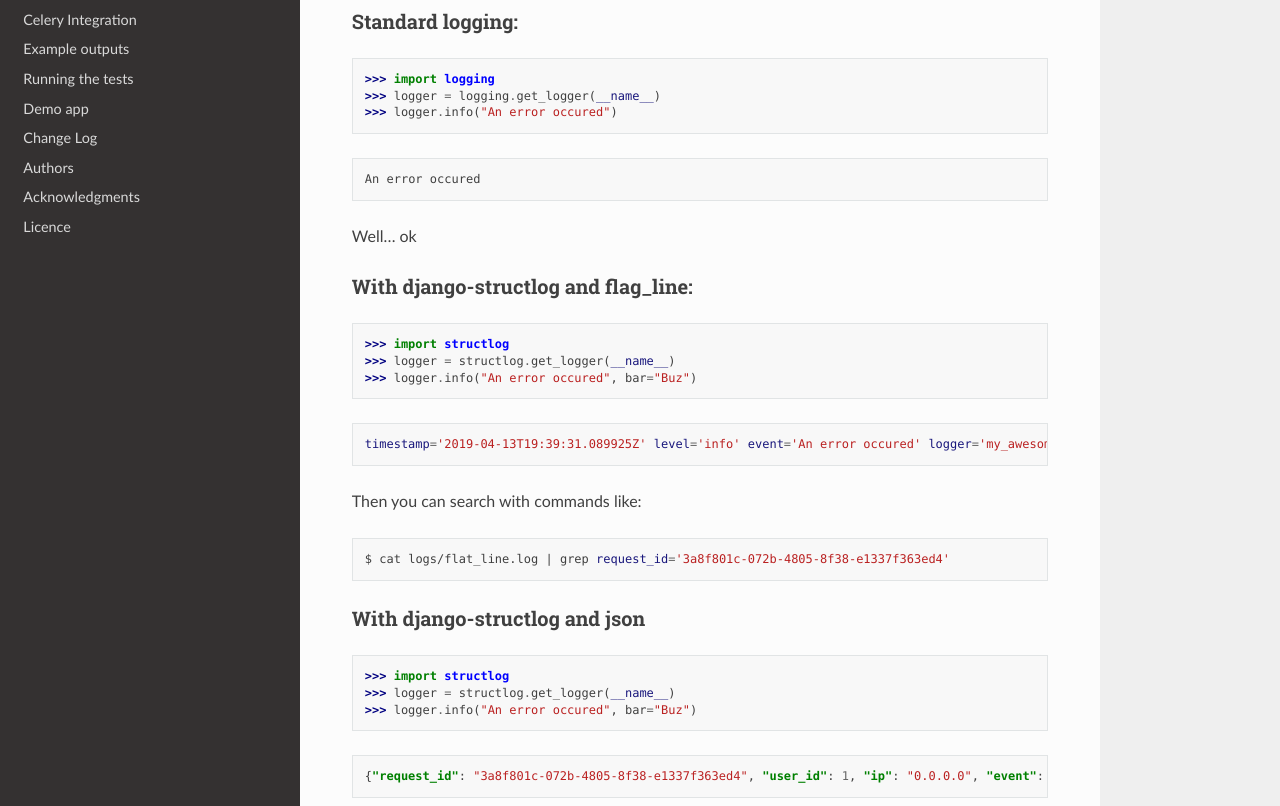
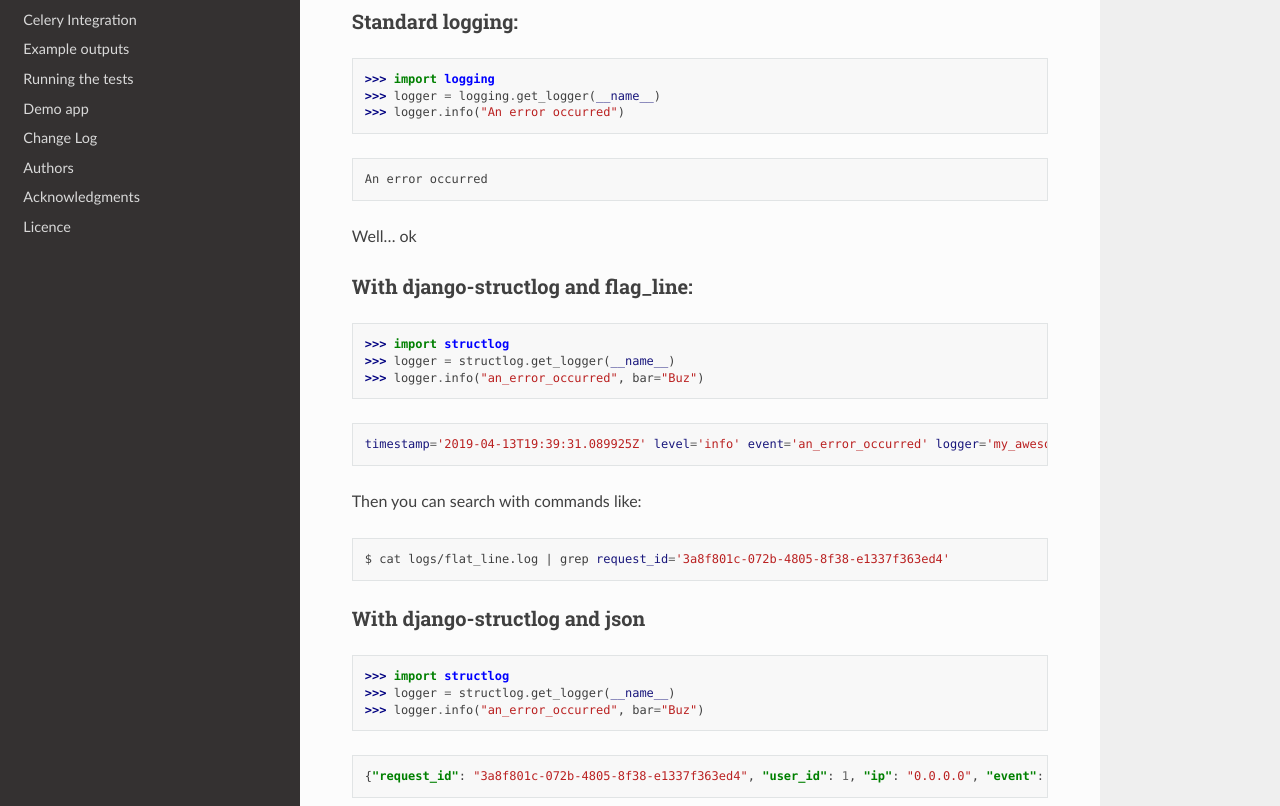
Before and after one commit to jrobichaud/django-structlog, a Sphinx documentation site: the page built from docs/index.rst, in a window 1280 px wide and 1400 px high, scrolled down 221 px. Shown: the part 155-961 px from the top of the window. Built offline with Sphinx 7.4.7 and the Read the Docs theme 2.0.0, drawn with Linux system fonts in a browser that asks for light colours; some of the changed text lies outside the part shown.

```diff
--- a/README.rst
+++ b/README.rst
@@ -47,11 +47,11 @@ Standard logging:
 
    >>> import logging
    >>> logger = logging.get_logger(__name__)
-   >>> logger.info("An error occured")
+   >>> logger.info("An error occurred")
 
 .. code-block:: bash
 
-   An error occured
+   An error occurred
 
 Well... ok
 
@@ -62,11 +62,11 @@ With django-structlog and flag_line:
 
    >>> import structlog
    >>> logger = structlog.get_logger(__name__)
-   >>> logger.info("An error occured", bar="Buz")
+   >>> logger.info("an_error_occurred", bar="Buz")
 
 .. code-block:: bash
 
-   timestamp='2019-04-13T19:39:31.089925Z' level='info' event='An error occured' logger='my_awesome_project.my_awesome_module' request_id='3a8f801c-072b-4805-8f38-e1337f363ed4' user_id=1 ip='0.0.0.0'
+   timestamp='2019-04-13T19:39:31.089925Z' level='info' event='an_error_occurred' logger='my_awesome_project.my_awesome_module' request_id='3a8f801c-072b-4805-8f38-e1337f363ed4' user_id=1 ip='0.0.0.0'
 
 Then you can search with commands like:
 
@@ -81,11 +81,11 @@ With django-structlog and json
 
    >>> import structlog
    >>> logger = structlog.get_logger(__name__)
-   >>> logger.info("An error occured", bar="Buz")
+   >>> logger.info("an_error_occurred", bar="Buz")
 
 .. code-block:: json
 
-   {"request_id": "3a8f801c-072b-4805-8f38-e1337f363ed4", "user_id": 1, "ip": "0.0.0.0", "event": "An error occured", "timestamp": "2019-04-13T19:39:31.089925Z", "logger": "my_awesome_project.my_awesome_module", "level": "info", "bar": "buz"}
+   {"request_id": "3a8f801c-072b-4805-8f38-e1337f363ed4", "user_id": 1, "ip": "0.0.0.0", "event": "an_error_occurred", "timestamp": "2019-04-13T19:39:31.089925Z", "logger": "my_awesome_project.my_awesome_module", "level": "info", "bar": "buz"}
 
 Then you can search with commands like:
 
--- a/django_structlog/__init__.py
+++ b/django_structlog/__init__.py
@@ -1,6 +1,6 @@
 default_app_config = 'django_structlog.apps.DjangoStructLogConfig'
 name = "django_structlog"
 
-VERSION = (1, 1, 1)
+VERSION = (1, 1, 2)
 
 __version__ = ".".join(str(v) for v in VERSION)
--- a/docs/changelog.rst
+++ b/docs/changelog.rst
@@ -1,5 +1,11 @@
 Change Log
 ==========
+
+1.1.2 (April 19, 2019)
+----------------------
+
+*Bugfixes:*
+    - Rewrite the log texts as events
 
 1.1.1 (April 18, 2019)
 ----------------------
```
Also changed, not shown: other parts of README.rst (+12 -12 lines), 3 other files.
